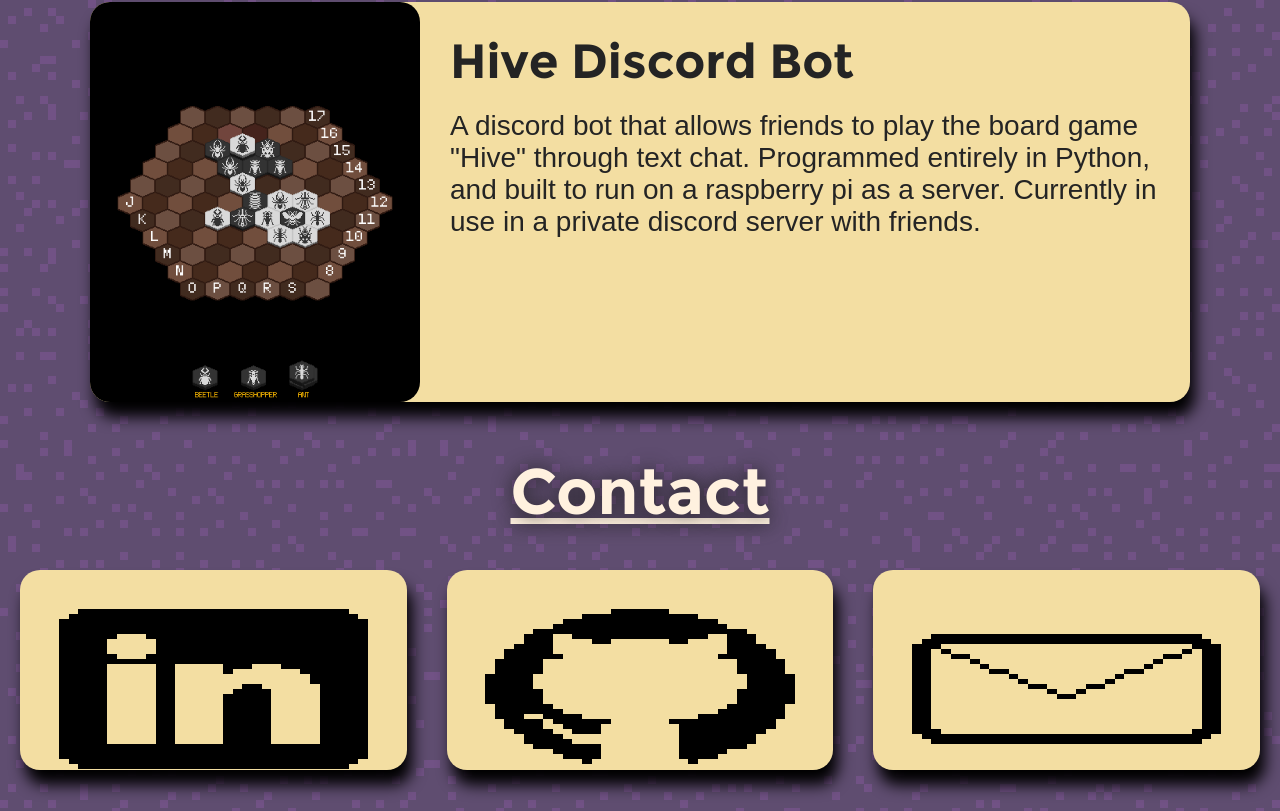
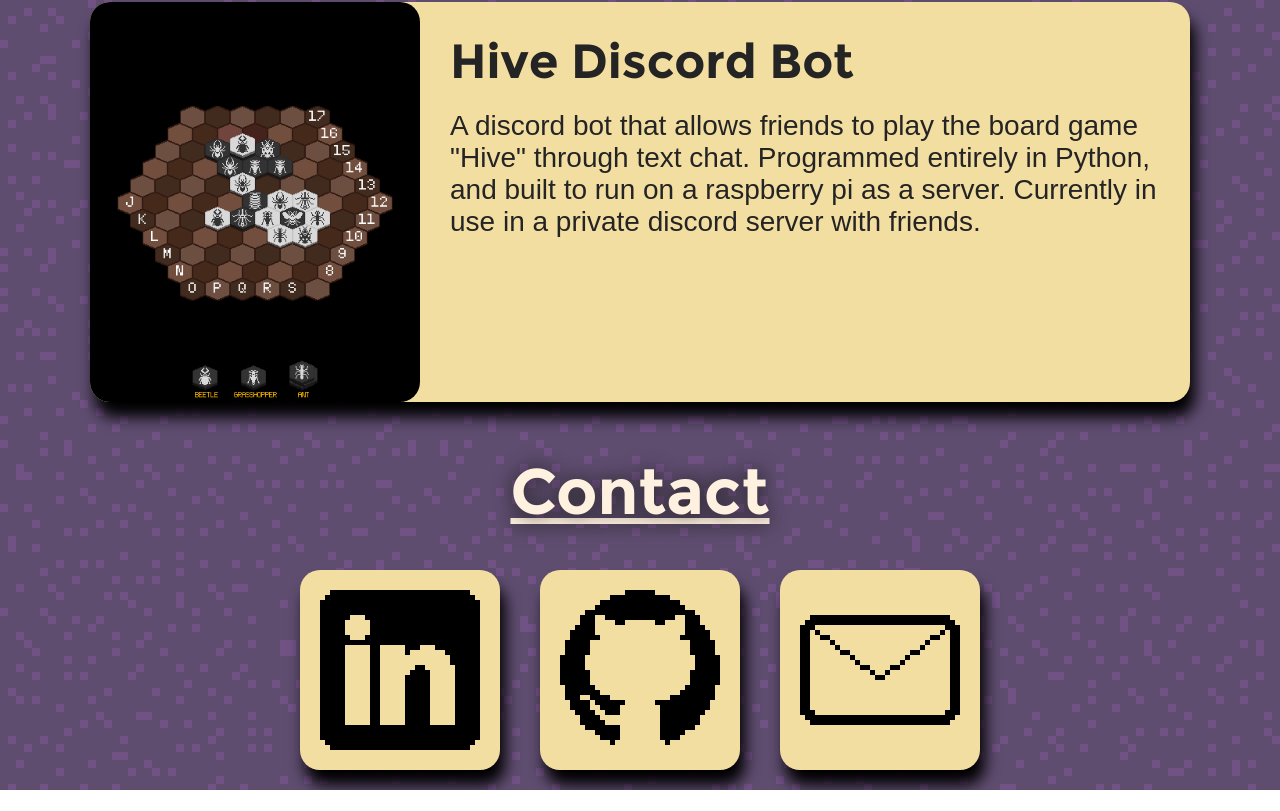
Before and after one commit to Bodaciouslycrazy/bodaciouslycrazy.github.io, a React (Create React App) app: page / in a window 1280 px wide. Shown: the part 3496-4307 px from the top of the page. After the commit the page ends 4286 px from the top, so only its background shows below. Built offline with nearby package versions, Linux system fonts and the light colour scheme; a web font is replaced by a local one.

Commit message:
fix button stretch

```diff
--- a/src/App.css
+++ b/src/App.css
@@ -222,7 +222,7 @@ p {
 }
 
 .contactButton{
-  flex: 1 0 var(--contactbuttonsize);
+  flex: 0 0 var(--contactbuttonsize);
   width: var(--contactbuttonsize);
   height: var(--contactbuttonsize);
   margin: 20px;
```
